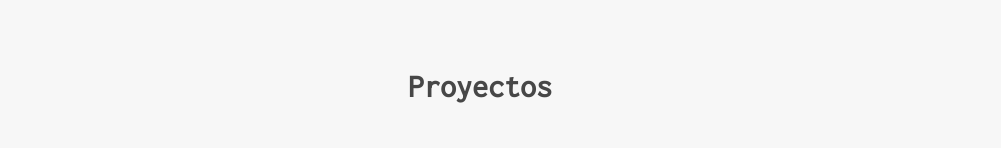
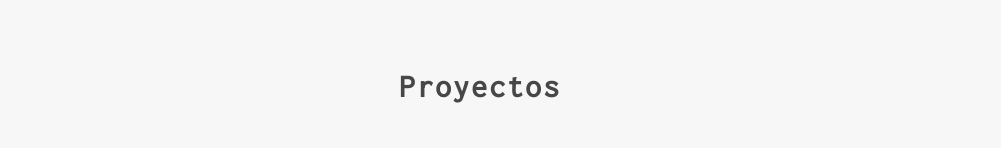
Before and after one commit to CristianMozetich/Portfolio, a React (Vite) app: page / in a window 1280 px wide. Shown: the part 652-800 px from the top of the page, without its empty margins (160-1161 px from the left). Built offline with nearby package versions, Linux system fonts and the light colour scheme.

Commit message:
actualizacion

```diff
--- a/src/Components/Proyects/Proyects.css
+++ b/src/Components/Proyects/Proyects.css
@@ -7,6 +7,7 @@
   .titulo_proyectos h1{
     text-align: center;
     margin-bottom: 80px;
+    letter-spacing: 0.125rem;
   }
   .contenedor_proyectos {
     max-width: 1300px;
```
